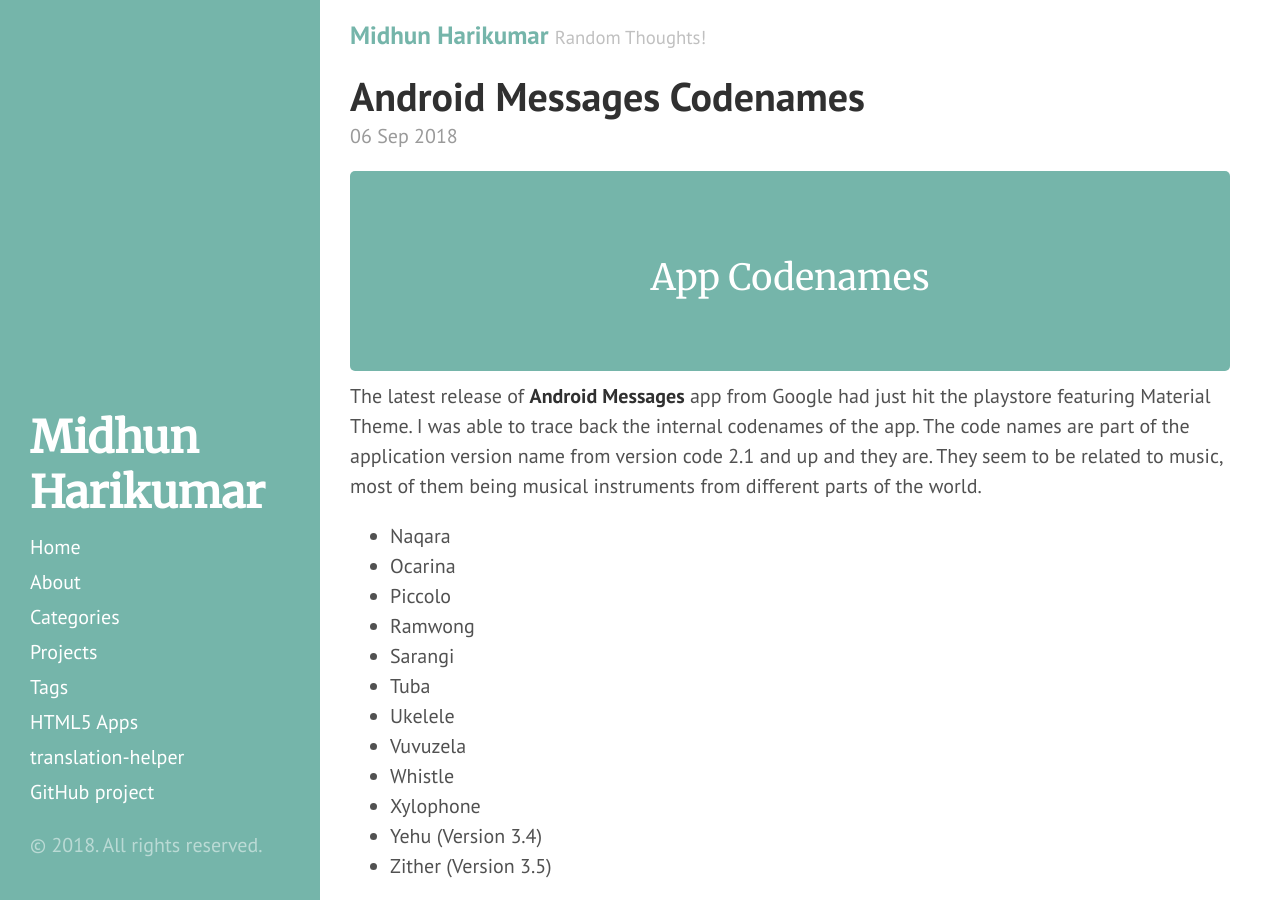
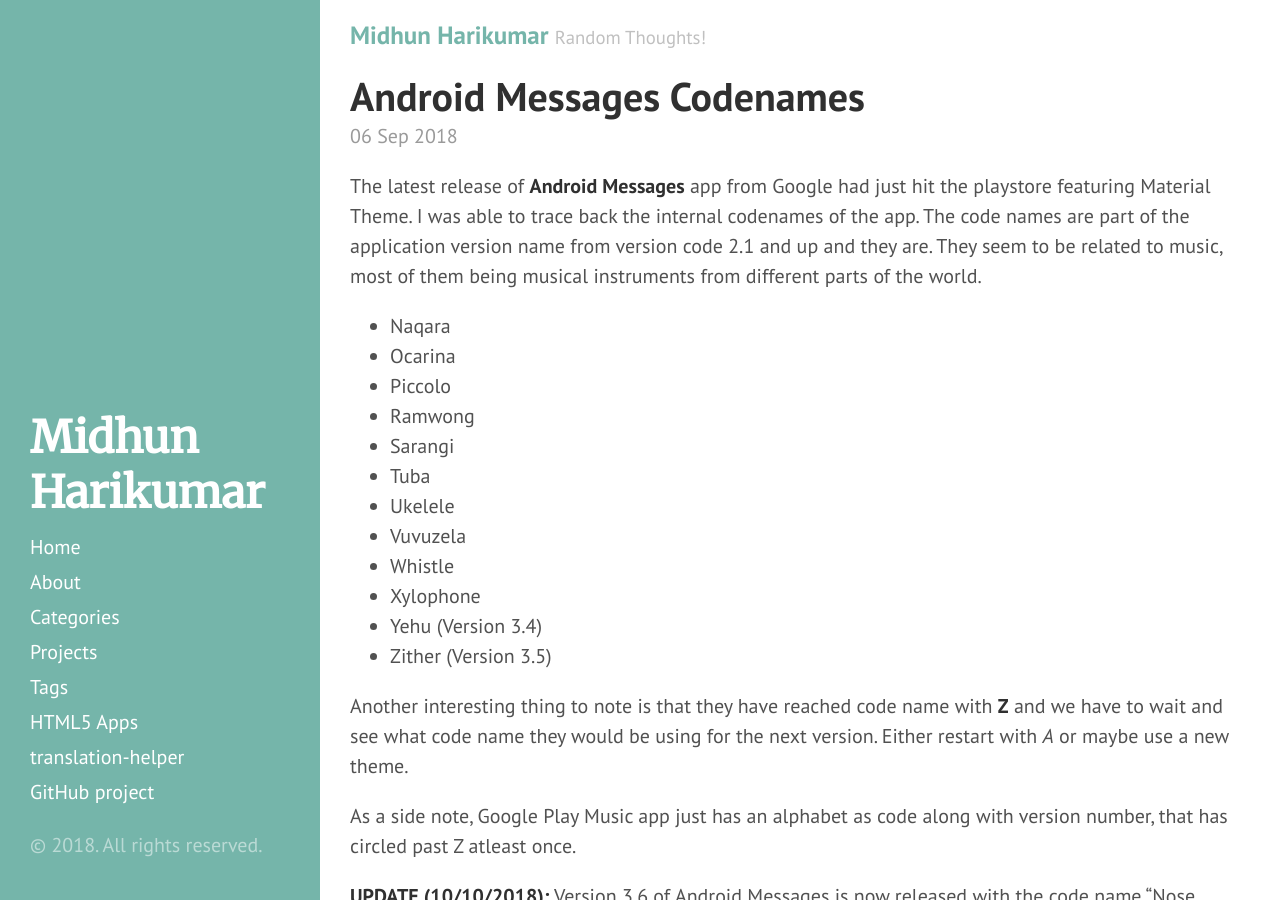
Before and after one commit to midhunhk/midhunhk.github.io, a Jekyll site: the page built from _posts/2018-09-06-android-messages-codenames.md, in a window 1280 px wide and 900 px high. Built offline with Jekyll 4.4.1, drawn with Linux system fonts in a browser that asks for light colours.

Commit message:
Update 2018-09-06-android-messages-codenames.md

```diff
--- a/_posts/2018-09-06-android-messages-codenames.md
+++ b/_posts/2018-09-06-android-messages-codenames.md
@@ -4,10 +4,6 @@
 category: Dev
 tags: [app]
 ---
-<div class="custom-post-header gulf-stream">
-<div class="custom-post-title">App Codenames</div>
-</div>
-
 The latest release of **Android Messages** app from Google had just hit the playstore featuring Material Theme. I was able to trace back
 the internal codenames of the app.
 <!-- more -->
```
